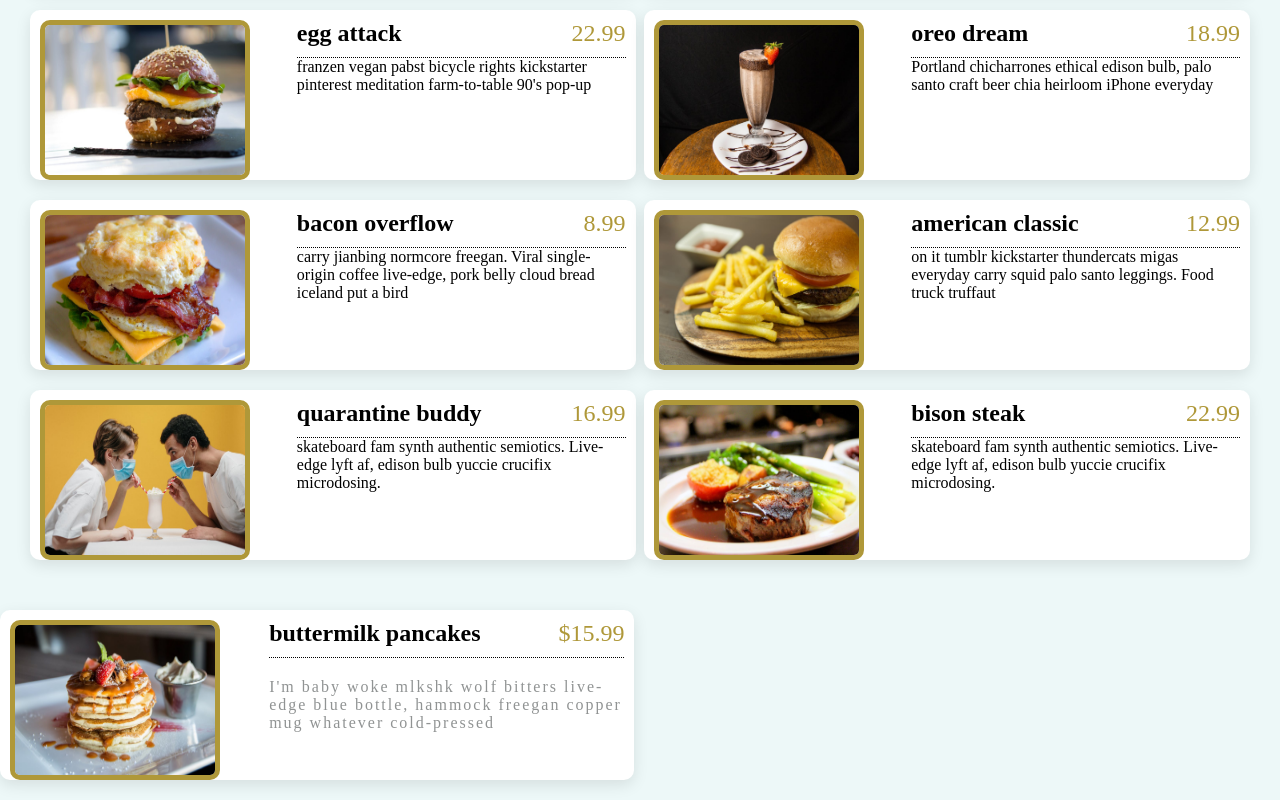
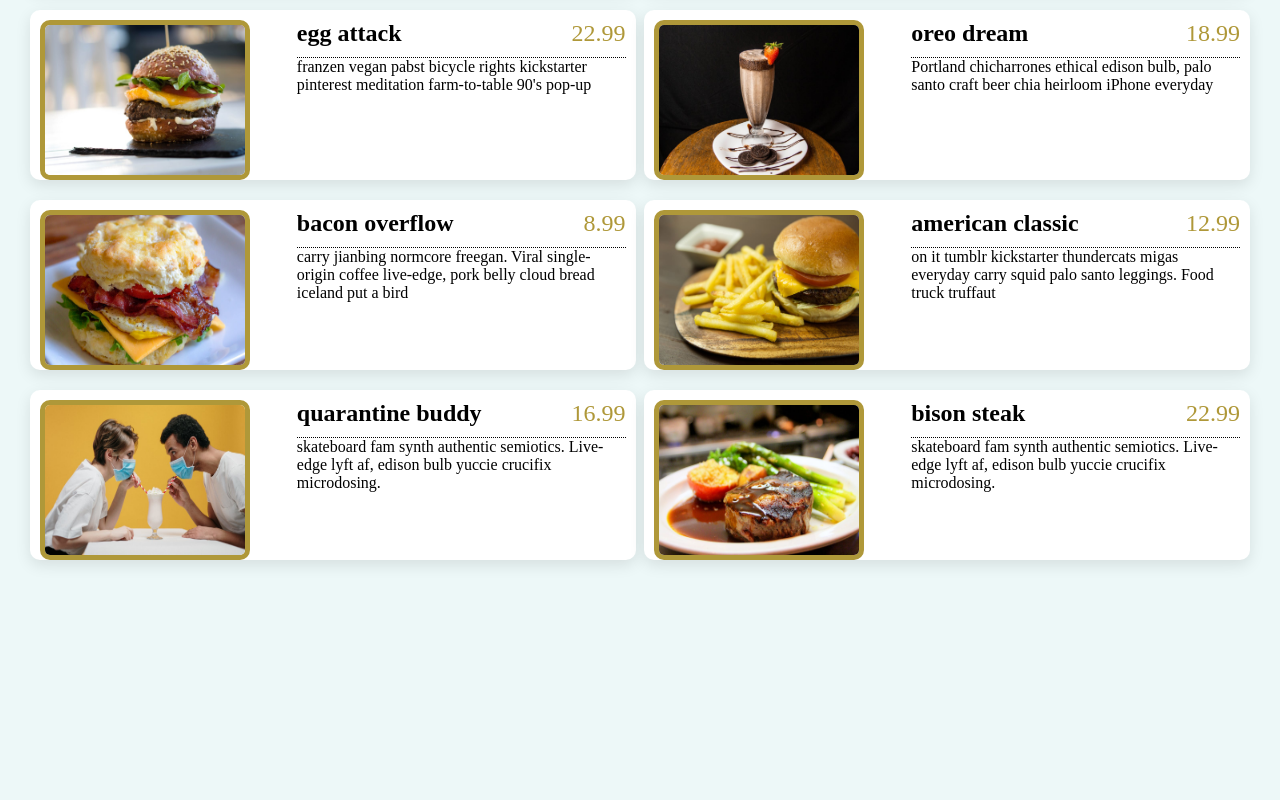
Before and after one commit to tsui24/ourmenu, a plain HTML site: page index.html in a window 1280 px wide. Shown: the part 553-1353 px from the top of the page. After the commit the page ends 1163 px from the top, so only its background shows below. Drawn offline with Linux system fonts and the light colour scheme.

Commit message:
last check

```diff
--- a/index.html
+++ b/index.html
@@ -26,18 +26,7 @@
 
         </div>
     </div>
-    <div class="dish-item">
-        <img src="asset/image/item-1.jpeg" alt="">
-        <div class="dish-content">
-            <div class="dish-info">
-                <h4 class="dish-name">buttermilk pancakes</h4>
-                <p class="dish-price">$15.99</p>
-            </div>
-            <div class="dish-about">
-                <p>I'm baby woke mlkshk wolf bitters live-edge blue bottle, hammock freegan copper mug whatever cold-pressed</p>
-            </div>
-        </div>
-    </div>
+
     <script src="menu.js"></script>
 </body>
 
```
